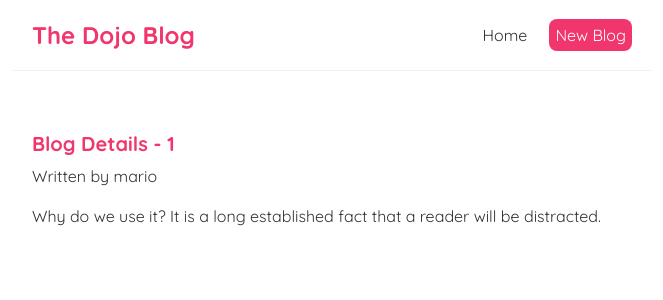
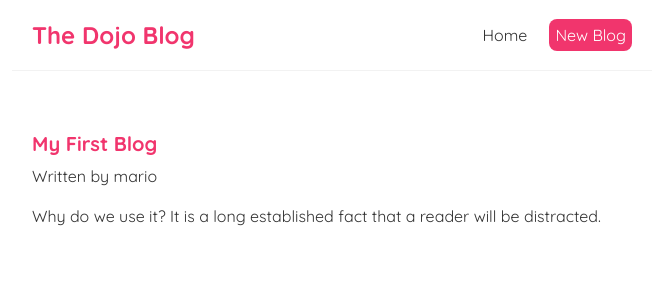
Before and after one commit to bmagdalenaa/dojo-blog, a React (Create React App) app: page /blogs/1 in a window 1280 px wide. Shown: the top 300 px of the page, without its empty margins (308-971 px from the left). Built offline with nearby package versions, Linux system fonts and the light colour scheme; data requests are answered from the project's data file.

Commit message:
add catch

```diff
--- a/src/BlogDetails.js
+++ b/src/BlogDetails.js
@@ -12,9 +12,9 @@ const { data: blog, error, isPending} = useFetch('http://localhost:8000/blogs/'
             { error && <div> {error} </div>}
             { blog &&(
                 <article>
-                    <h2>Blog Details - { id }</h2>
+                    <h2>{ blog.title }</h2>
                     <p>Written by {blog.author}</p>
-                    <div>{blog.body}</div>
+                    <div>{ blog.body }</div>
                 </article>
             )}
         </div>
--- a/src/useFetch.js
+++ b/src/useFetch.js
@@ -9,6 +9,7 @@ const useFetch = (url) => {
     // Hook
     useEffect(() => {// This will run every time there is  re-render when the page loads and when there are changes.
          const abortCont = new AbortController();
+         setTimeout(() => {
             fetch(url, { signal: abortCont.signal })
                 .then(res => { // responce object to get json.
                     if(!res.ok){
@@ -28,7 +29,8 @@ const useFetch = (url) => {
                        setIsPending(false);
                        setError(err.message);
                     }
-                });
+                })
+            }, 1000);
 
             return () => abortCont.abort();// aborts whatever is associated with it. This case it is fetch.
         }, [url]); //using square brackets ensure that the useEffect hook only happens after the first initial render. When the state changes, it wont run it again.
@@ -37,5 +39,3 @@ const useFetch = (url) => {
  }
 
 export default useFetch;
-
-// setTimeout(() =>  {// Sets a timer} 1000)
```
